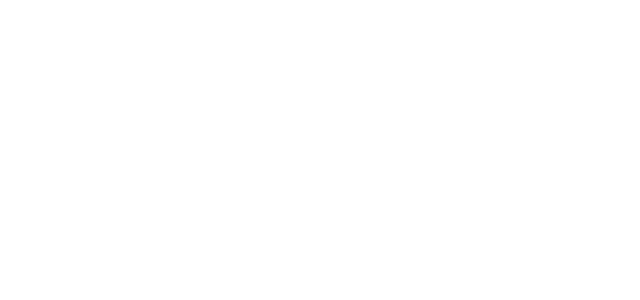
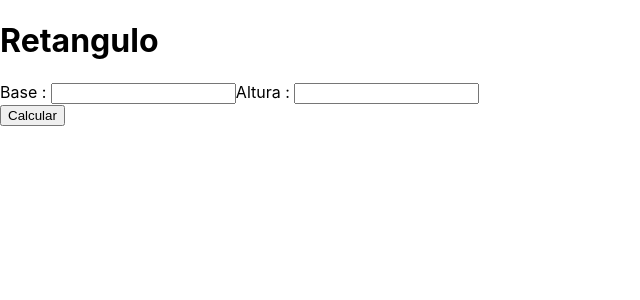
Before and after one commit to JuanVictor62/prova-07-10, a React (Create React App) app in the folder site/: page /retangulo in a window 1280 px wide. Before the commit this address had no page. Shown: the top 300 px of the page, without its empty margins (0-640 px from the left). Built offline with nearby package versions, Linux system fonts and the light colour scheme.

Commit message:
18/10 2.0

```diff
--- a/site/src/App.js
+++ b/site/src/App.js
@@ -15,6 +15,7 @@
           <a href='/orcamento'> Orcamento</a>
           <a href='/contarAte' >Contar até</a>
           <a href='/linha' >Linhas com Asteriscos</a>
+          <a href='/retangulo' >Retangulo</a>
 
     </div>
   );
--- a/site/src/retangulo/index.js
+++ b/site/src/retangulo/index.js
@@ -3,9 +3,37 @@
 import { useState } from 'react';
 
 export default function Index(){
-    const [linha, setLinha] = useState();
+    const [altura, setAltura] = useState();
     const [base, setBase] = useState();
     const [resposta, setResposta] = useState([]);
 
+    async function verRetangulo(){
+        const resp = await axios.post('http://localhost:5000/retangulo', {
+            base : base,
+            altura : altura
+        })
 
+        setResposta([resp.data])
+    }
+
+    return(
+        <main>
+            <h1>Retangulo</h1>
+
+            <div>
+                Base : <input value={base} onChange={e => setBase(e.target.value)} />
+                Altura : <input value={altura} onChange={e => setAltura(e.target.value)} />
+            </div>
+
+            <div>
+                <button onClick={verRetangulo} >Calcular</button>
+            </div>
+
+            <div>
+                {resposta.map(item =>
+                    <p> {item.resposta} </p>
+                )}
+            </div>
+        </main>
+    )
 }
--- a/site/src/routes.js
+++ b/site/src/routes.js
@@ -11,6 +11,7 @@
 import ContarAte from './contarAte'
 import App from './App.js'
 import Linha from './linha'
+import Retangulo from './retangulo'
 
 export default function index(){
     return(
@@ -27,6 +28,7 @@
             <Route path='/ingresso' element={< Ingresso />} />
             <Route path='/contarAte' element={< ContarAte />} />
             <Route path='/linha' element={< Linha />} />
+            <Route path='/retangulo' element={< Retangulo />} />
         </Routes>
     </BrowserRouter>
     )
```
